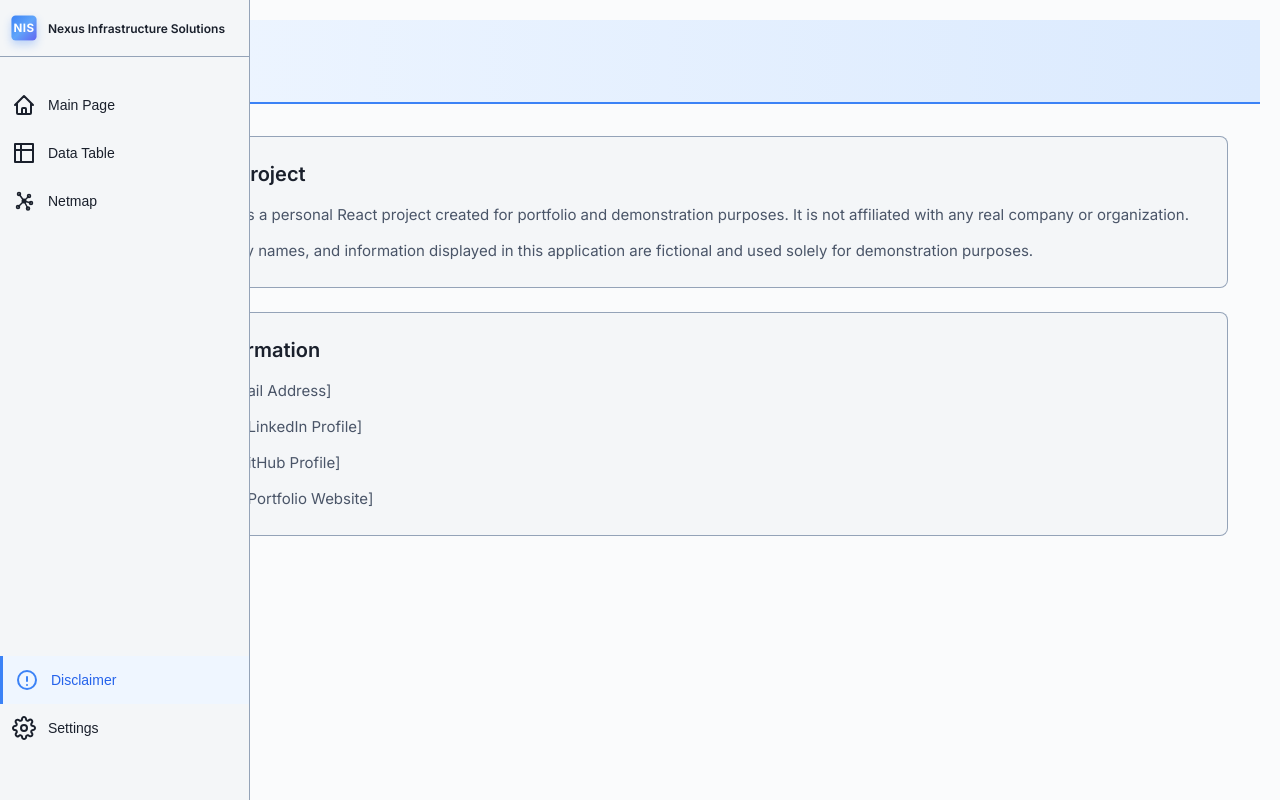
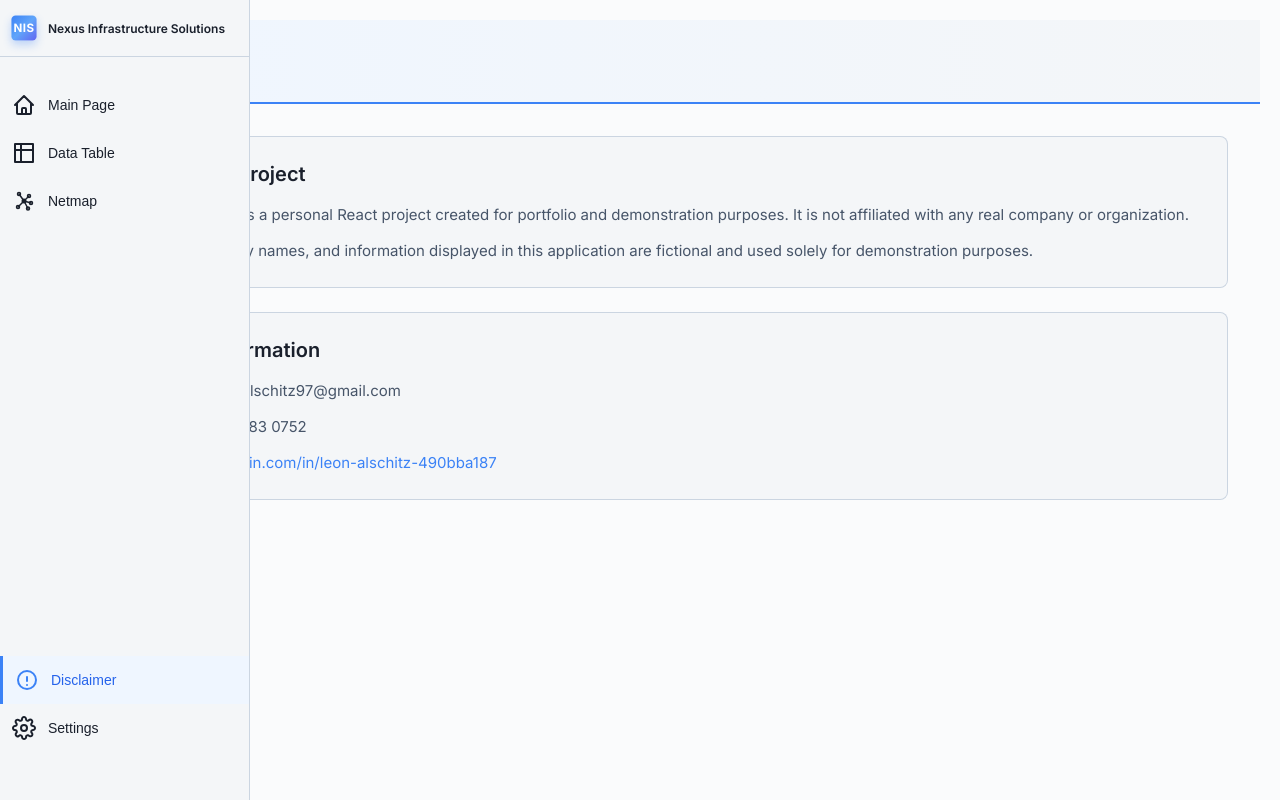
Before and after one commit to LeonAlschitz/Sample-React-Project, a React (Vite) app: page / in a window 1280 px wide. Both pictures are taken after a click on the button "Disclaimer". Built offline with nearby package versions, Linux system fonts and the light colour scheme.

Commit message:
Some styling fixes, and contact info updated.

```diff
--- a/src/components/FilterButtonManager.jsx
+++ b/src/components/FilterButtonManager.jsx
@@ -50,7 +50,7 @@ const FilterButtonManager = forwardRef(({ onRemoveFilter, onRemoveAllFilters },
           onClick={() => handleRemoveFilter(button.field)}
           aria-label={`Remove filter: ${button.field}`}
         >
-          <div className="x-mark-white"></div>
+          <div className="x-mark"></div>
           {button.field}
         </button>
       ))}
--- a/src/index.css
+++ b/src/index.css
@@ -3,8 +3,8 @@
   --bg-secondary: #f4f6f8;
   --bg-tertiary: #e8ecf1;
   --text-primary: #1a202c;
-  --text-secondary: #4a5568;
-  --border-color: #94a3b8;
+  --text-secondary: #475569;
+  --border-color: #cbd5e1;
   --button-bg: #ffffff;
   --button-bg-hover: #f4f6f8;
   --button-border: #e2e8f0;
--- a/src/pages/DataTable.css
+++ b/src/pages/DataTable.css
@@ -299,7 +299,7 @@
   align-items: center;
   justify-content: space-between;
   gap: 8px;
-  color: white;
+  color: var(--text-primary);
   background-color: var(--bg-tertiary);
   border-radius: var(--border-radius-sm);
   font-size: 0.875rem;
--- a/src/pages/Disclaimer.css
+++ b/src/pages/Disclaimer.css
@@ -7,10 +7,22 @@
 .contact-info p {
   margin: 0;
   font-size: 15px;
+  display: flex;
 }
 
 .contact-info strong {
   color: var(--text-primary);
   font-weight: 600;
-  margin-right: 8px;
+  min-width: 80px;
 }
+
+.contact-info a {
+  color: var(--color-primary);
+  text-decoration: none;
+  transition: color 0.2s;
+}
+
+.contact-info a:hover {
+  color: var(--color-primary-hover, var(--color-primary));
+  text-decoration: underline;
+}
--- a/src/pages/Disclaimer.jsx
+++ b/src/pages/Disclaimer.jsx
@@ -28,10 +28,9 @@ function Disclaimer() {
             <div className="page-body">
               <h2 className="page-section-title">Contact Information</h2>
               <div className="contact-info">
-                <p><strong>Email:</strong> [Your Email Address]</p>
-                <p><strong>LinkedIn:</strong> [Your LinkedIn Profile]</p>
-                <p><strong>GitHub:</strong> [Your GitHub Profile]</p>
-                <p><strong>Portfolio:</strong> [Your Portfolio Website]</p>
+                <p><strong>Email:</strong>leon.alschitz97@gmail.com</p>
+                <p><strong>Phone:</strong>206 683 0752</p>
+                <p><strong>LinkedIn:</strong><a href="https://linkedin.com/in/leon-alschitz-490bba187" target="_blank" rel="noopener noreferrer">linkedin.com/in/leon-alschitz-490bba187</a></p>
               </div>
             </div>
           </div>
--- a/src/styles/PageLayout.css
+++ b/src/styles/PageLayout.css
@@ -19,7 +19,7 @@
 }
 
 [data-theme="light"] .page-header {
-  background: linear-gradient(to right, var(--color-primary-bg), #dbeafe);
+  background: linear-gradient(to right, var(--color-primary-bg), var(--bg-secondary));
   border-bottom: 2px solid var(--color-primary);
 }
 
```
